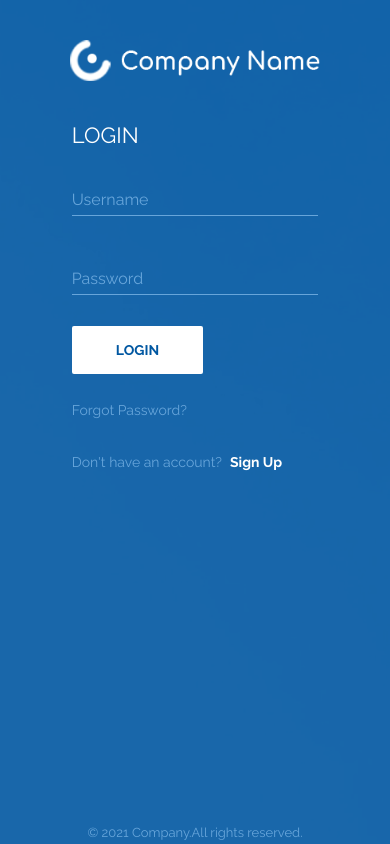
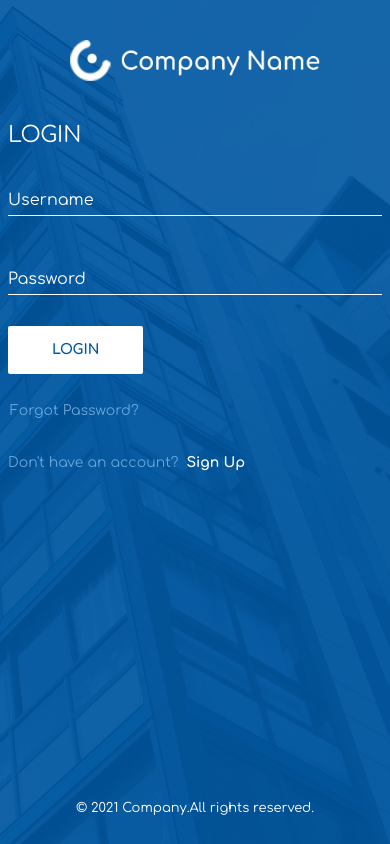
Before and after one commit to Hardi-Shah/React-New-Theme, a React (Create React App) app: page / in a window 390 px wide. Built offline with nearby package versions, Linux system fonts and the light colour scheme.

Commit message:
Updated file

```diff
--- a/public/index.html
+++ b/public/index.html
@@ -9,11 +9,8 @@
       name="description"
       content="Web site created using create-react-app"
     />
-    <link rel="preconnect" href="https://fonts.gstatic.com" />
-    <link
-      href="https://fonts.googleapis.com/css2?family=Raleway:wght@400;600;700&display=swap"
-      rel="stylesheet"
-    />
+    <link rel="preconnect" href="https://fonts.gstatic.com">
+<link href="https://fonts.googleapis.com/css2?family=Comfortaa:wght@400;600;700&display=swap" rel="stylesheet">
     <!--
       manifest.json provides metadata used when your web app is installed on a
       user's mobile device or desktop. See https://developers.google.com/web/fundamentals/web-app-manifest/
--- a/src/app/App.tsx
+++ b/src/app/App.tsx
@@ -1,23 +1,23 @@
 import { BrowserRouter as Router, Route, Switch } from "react-router-dom";
 import Login from "./pages/Login";
-import { createMuiTheme, MuiThemeProvider } from '@material-ui/core';
+import { createMuiTheme, MuiThemeProvider } from "@material-ui/core";
 
 function App() {
   const theme = createMuiTheme({
     typography: {
-      "fontFamily": `"Raleway", sans-serif`,
-      "fontSize": 14,
+      fontFamily: `"Comfortaa", sans-serif`,
+      fontSize: 14,
     },
     breakpoints: {
       values: {
         xs: 0,
         sm: 576,
-        md: 992,
-        lg: 1025,
-        xl: 1199,
+        md: 768,
+        lg: 992,
+        xl: 1200,
       },
     },
-  })
+  });
   return (
     <MuiThemeProvider theme={theme}>
       <Router>
--- a/src/app/pages/Login/index.tsx
+++ b/src/app/pages/Login/index.tsx
@@ -8,7 +8,7 @@ const Login = () => {
   return (
     <main className="main-content">
       <Grid container>
-        <Grid item xl={5} md={6} className="login-left">
+        <Grid item xl={5} md={6}  className="login-left">
           <div className="login-header">
             <Link to="#">
               <img src={Logo} alt="" className="img-responsive logo" />
@@ -17,14 +17,14 @@ const Login = () => {
 
           <div className="login-form">
             <h3 className="login-text">Login</h3>
-            <form>
+
             <FormGroup>
               <TextField id="uname" label="Username" />
             </FormGroup>
             <FormGroup>
               <TextField id="Password" type="password" label="Password" />
             </FormGroup>
-            </form>
+
             <Grid container>
               <Grid item xs={12} sm={6}>
                 <Button
@@ -54,7 +54,7 @@ const Login = () => {
           <Footer />
         </Grid>
 
-        <Grid item md={6} xl={7}>
+        <Grid item xl={7} md={6} >
           <div className="login-right"></div>
         </Grid>
       </Grid>
--- a/src/index.css
+++ b/src/index.css
@@ -27,7 +27,7 @@ table { border-collapse: collapse; border-spacing: 0; }
 * { outline: none !important; }
 a{transition: all 0.3s;}
 html, body { min-width: 320px; min-height: 100vh; }
-body { font-size: 16px; line-height: 22px; font-family: 'Raleway', sans-serif; -ms-overflow-style: scrollbar; -webkit-font-smoothing: subpixel-antialiased;}
+body { font-size: 16px; line-height: 22px; font-family:'Comfortaa', sans-serif; -ms-overflow-style: scrollbar; -webkit-font-smoothing: subpixel-antialiased;}
 .wrapper { min-height: 100vh; }
 a { color: #000; text-decoration: none; }
 a:hover { color: #999; text-decoration: none; }
@@ -58,21 +58,21 @@ option:not(:checked) { color: black; }
 
 /* Login
 --------------------------------------------------------------------------------------------------------*/
-.login-left {padding-top:50px;flex-direction: column;display: flex;align-items: center;overflow: hidden;background-color: #0057a1;}
+.login-left {padding-top:45px;flex-direction: column;display: flex;align-items: center;overflow: hidden;background-color: #0057a1;}
 .login-header{display: flex;justify-content: center;align-items: center;}
 .logo{width: 266px;}
 .btn-login.MuiButton-containedPrimary{padding: 0 44px;color:#0057a1;font-weight: bold;font-size: 14px;height: 48px;border-color:#fff;background-color:#fff;text-transform: uppercase;border-radius: 2px;}
-.btn-login.MuiButton-containedPrimary:hover {box-shadow: none !important;background-color:#e9ecef;border-color: #e9ecef;color: #5dade2;}
+.btn-login.MuiButton-containedPrimary:hover {box-shadow: none !important;background-color:#e9ecef;border-color: #ced4da;color: #004681;}
 .MuiButton-contained.btn-login:active{box-shadow: none;}
 .MuiGrid-root .MuiButton-contained{box-shadow: none;}
 .login-text {font-size: 22px;text-transform: uppercase;color: #fff;}
 .login-form{margin-top: 60px;}
-.login-form .MuiFormLabel-root{color:#67a5da !important;}
+.login-form .MuiFormLabel-root{color:#fff !important;}
 .MuiFormGroup-root input[type="text"]:focus, input[type="password"]:focus {color: rgb(248, 237, 237);border-color: transparent;box-shadow:none;}
 .MuiFormGroup-root .MuiInputBase-input{color: #fff;}
-.MuiFormGroup-root .MuiInput-underline:before,.MuiFormGroup-root .MuiInput-underline:after {border-bottom: 1px solid #67a5da;}
+.MuiFormGroup-root .MuiInput-underline:before,.MuiFormGroup-root .MuiInput-underline:after {border-bottom: 1px solid #fff;}
 .login-form .MuiFormGroup-root{margin-bottom: 31px;}
-.MuiFormGroup-root .MuiInput-underline:hover:not(.Mui-disabled):before {border-bottom: 2px solid #67a5da;}
+.MuiFormGroup-root .MuiInput-underline:hover:not(.Mui-disabled):before {border-bottom: 2px solid #fff;}
 .forgot-password {text-align: right;padding-right: 0px;}
 .MuiGrid-root .forgot-password{margin-top: 15px;}
 .forgot-password a {color: #67a5da;font-size: 14px;}
@@ -81,12 +81,12 @@ option:not(:checked) { color: black; }
 .account {color:  #67a5da;}
 .signup {color: #fff;font-weight: bold;padding-left: 8px;}
 .signup:hover{color:#ced4da;}
-.login-right{background-image:url('../src/app/assets/images/company-building.jpg');height: 100vh;background-size: cover;background-repeat: no-repeat;}
+.login-right{background-image:url('../src/app/assets/images/company-building.jpg');height: 100vh;background-position: right;background-size: cover;background-repeat: no-repeat;}
 .login-left .login-form {max-width: 374px;width: 100%;}
 
 /* Footer
 --------------------------------------------------------------------------------------------------------*/
-.dashboard-copyright { color: #67a5da; font-size:13px;text-align: center;position: fixed;bottom: 0;}
+.dashboard-copyright { color: #fff; font-size:13px;text-align: center;position: fixed;bottom: 0;padding-bottom: 25px;}
 
 /* Responsive Media Queries
 --------------------------------------------------------------------------------------------------------*/
@@ -94,7 +94,7 @@ option:not(:checked) { color: black; }
 
 /* Login
  --------------------------------------------------------------------------------------------------------*/
-
+.signup-account{margin-top: 40px;}
 }
 
 
@@ -102,16 +102,20 @@ option:not(:checked) { color: black; }
 
 /* Login
 --------------------------------------------------------------------------------------------------------*/
-.main-content{background-image:url('../src/app/assets/images/company-building.jpg');height: 100vh;background-size: cover;background-repeat: no-repeat;}
-.login-right{display: none;}
-.login-left{background-color: rgba(0,87,161,0.9);width: 100%;height: 100vh;}
-.login-form{margin-top: 50px;}
+.login-form{margin-top: 40px;}
+.login-left .login-form{width: auto;}
+.MuiGrid-root .forgot-password {margin-top: 15px;text-align: left;margin-left: 2px;}
+.signup-account{margin-top: 30px;}
 }
 
 @media (max-width:767px) {
 
 /* Login
 --------------------------------------------------------------------------------------------------------*/
+.main-content{background-position: right;background-image:url('../src/app/assets/images/company-building.jpg');height: 100vh;background-size: cover;background-repeat: no-repeat;}
+.login-right{display: none;}
+.login-left{background-color: rgba(0,87,161,0.9);width: 100%;height: 100vh;}
+.login-left .login-form{width: 100%;}
 }
 
 
@@ -119,16 +123,18 @@ option:not(:checked) { color: black; }
 
 /* Login
 --------------------------------------------------------------------------------------------------------*/
+
 .MuiGrid-root .forgot-password {margin-top: -36px;}
 .login-left{padding-top: 40px;}
 .login-form{margin-top: 35px;}
-.login-left .login-form {max-width: 374px;width: auto;}
+.login-left .login-form {max-width: 374px;width: 100%;}
 .MuiGrid-root .forgot-password {margin-top: 25px;text-align: left;}
 .signup-account{margin-top: 30px;}
 .logo{width: 250px;}
 }
 
 @media (max-width:375px) {
+    .login-left .login-form {max-width: 374px;width: auto;}
 }
 
 @media (max-width:320px) {
```
Lines whose indentation alone changed are shown as unchanged.
